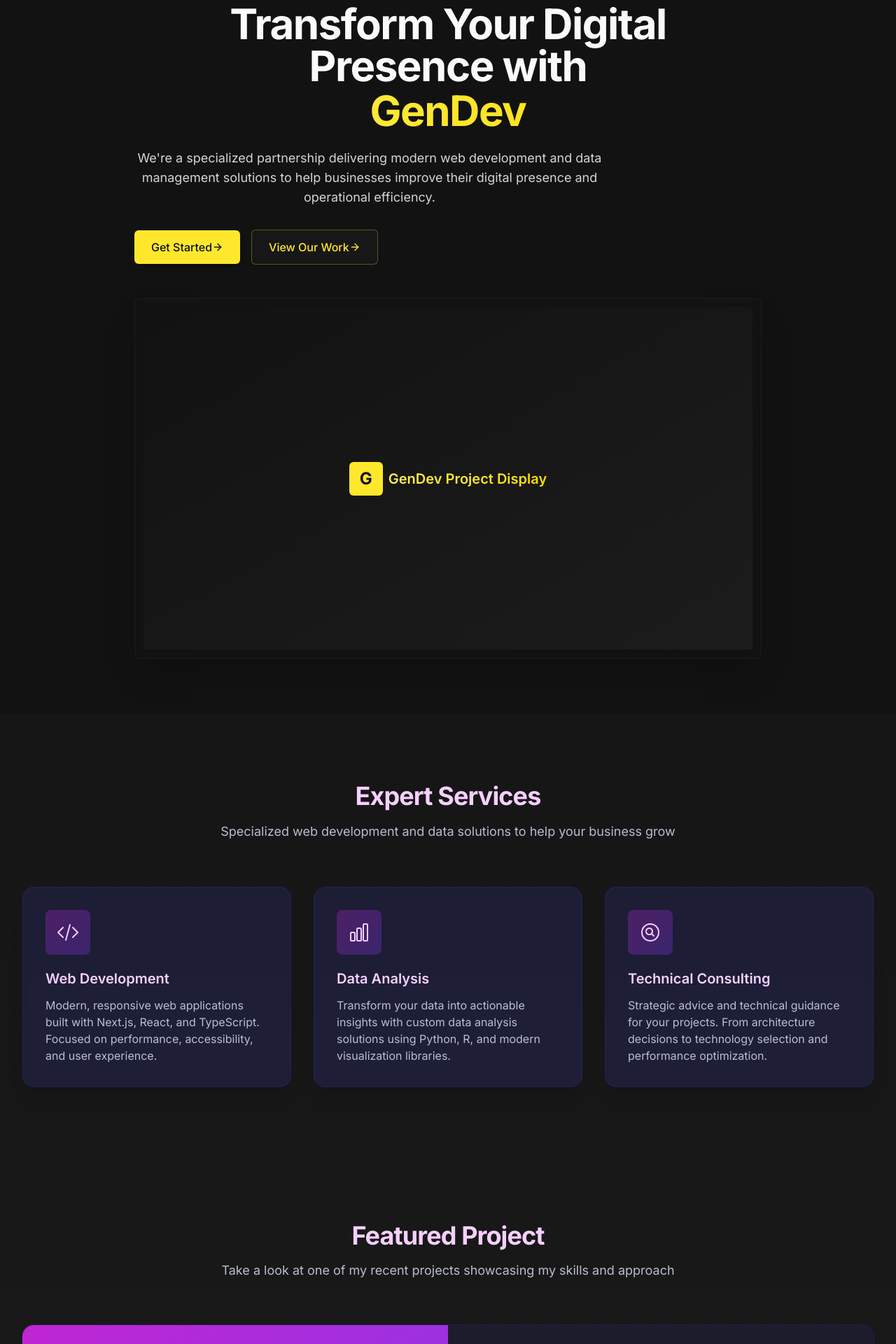
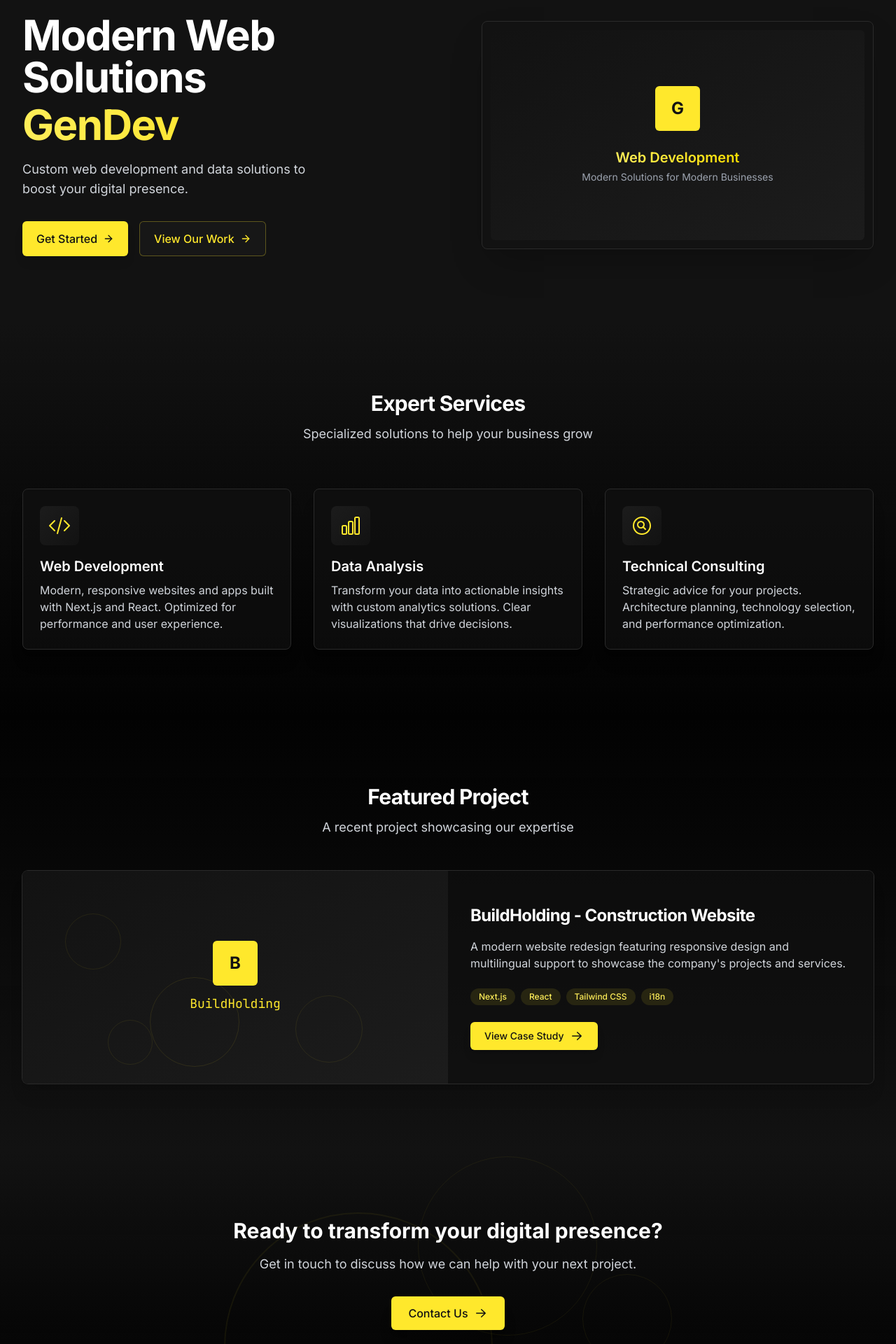
Before and after one commit to DDMitev/GenDev, a Next.js app: page / in a window 1280 px wide. Shown: the part 140-2060 px from the top of the page at 70% size. Built offline with nearby package versions, Linux system fonts and the light colour scheme.

Commit message:
Update homepage sections with Black & Yellow theme and improved mobile layout

```diff
--- a/src/components/sections/home/CTASection.tsx
+++ b/src/components/sections/home/CTASection.tsx
@@ -5,32 +5,32 @@
 
 export default function CTASection() {
   return (
-    <section className="relative py-24">
+    <section className="relative py-16 md:py-24 bg-gradient-to-b from-black to-midnight-900/90">
       {/* Decorative elements */}
-      <div className="absolute inset-0 opacity-10 pointer-events-none">
-        <div className="absolute left-1/4 top-1/4 h-96 w-96 rounded-full border-2 border-white"></div>
-        <div className="absolute right-1/3 bottom-1/4 h-64 w-64 rounded-full border border-white"></div>
-        <div className="absolute right-1/4 top-1/2 h-32 w-32 rounded-full border border-white"></div>
+      <div className="absolute inset-0 opacity-15 pointer-events-none">
+        <div className="absolute left-1/4 top-1/4 h-72 w-72 md:h-96 md:w-96 rounded-full border-2 border-cyber-yellow-500/40"></div>
+        <div className="absolute right-1/3 bottom-1/4 h-48 w-48 md:h-64 md:w-64 rounded-full border border-cyber-yellow-500/40"></div>
+        <div className="absolute right-1/4 top-1/2 h-24 w-24 md:h-32 md:w-32 rounded-full border border-cyber-yellow-500/40"></div>
       </div>
 
       <Container>
-        <div className="relative z-10 text-center">
-          <h2 className="mb-6 text-3xl font-bold text-white md:text-4xl">
-            Ready to bring your ideas to life?
+        <div className="relative z-10 text-center px-4 sm:px-6">
+          <h2 className="mb-3 md:mb-4 text-2xl md:text-3xl font-bold text-white">
+            Ready to transform your digital presence?
           </h2>
-          <p className="mx-auto mb-10 max-w-2xl text-xl text-indigo-100">
-            Let's collaborate to create something amazing. Get in touch to discuss your project.
+          <p className="mx-auto mb-6 md:mb-8 max-w-2xl text-base md:text-lg text-gray-300">
+            Get in touch to discuss how we can help with your next project.
           </p>
           <Link
             href="/contact"
-            className="inline-flex items-center justify-center rounded-md bg-indigo-900 px-8 py-3 text-base font-medium text-fuchsia-200 shadow-xl transition-all duration-300 hover:shadow-2xl hover:bg-indigo-800 hover:translate-y-[-2px] focus:outline-none border border-indigo-700"
+            className="inline-flex items-center justify-center rounded-md bg-cyber-yellow-500 px-5 py-2.5 md:px-6 md:py-3 text-base font-medium text-black shadow-xl transition-all duration-300 hover:shadow-cyber-yellow-500/20 hover:bg-cyber-yellow-400 hover:translate-y-[-2px] focus:outline-none focus:ring-2 focus:ring-cyber-yellow-600 focus:ring-offset-2 focus:ring-offset-midnight-900"
           >
-            Start a Conversation
+            Contact Us
             <svg
               xmlns="http://www.w3.org/2000/svg"
               viewBox="0 0 20 20"
               fill="currentColor"
-              className="ml-2 h-5 w-5"
+              className="ml-2 h-4 w-4 md:h-5 md:w-5"
             >
               <path
                 fillRule="evenodd"
--- a/src/components/sections/home/FeaturedProjectSection.tsx
+++ b/src/components/sections/home/FeaturedProjectSection.tsx
@@ -5,73 +5,78 @@
 
 export default function FeaturedProjectSection() {
   return (
-    <section className="relative py-24">
+    <section className="relative py-16 md:py-24 bg-gradient-to-b from-midnight-900/90 to-black">
       <Container>
-        <div className="text-center mb-16 relative z-10">
-          <h2 className="text-3xl font-bold tracking-tight text-fuchsia-200 sm:text-4xl">
+        <div className="text-center mb-10 md:mb-12 relative z-10">
+          <h2 className="text-2xl md:text-3xl font-bold tracking-tight text-white">
             Featured Project
           </h2>
-          <p className="mt-4 max-w-2xl mx-auto text-lg text-indigo-100/80">
-            Take a look at one of my recent projects showcasing my skills and approach
+          <p className="mt-3 max-w-2xl mx-auto text-base md:text-lg text-gray-300">
+            A recent project showcasing our expertise
           </p>
         </div>
 
-        <div className="relative z-10 overflow-hidden rounded-2xl bg-indigo-900/20 backdrop-blur-sm shadow-xl ring-1 ring-indigo-800/30 transition-all duration-300 hover:shadow-2xl hover:shadow-fuchsia-500/5 hover:ring-fuchsia-500/20">
+        <div className="relative z-10 overflow-hidden rounded-lg bg-midnight-800/60 shadow-xl ring-1 ring-midnight-600 transition-all duration-300 hover:shadow-2xl hover:shadow-cyber-yellow-500/10 hover:ring-cyber-yellow-500/30">
           <div className="lg:grid lg:grid-cols-2 lg:gap-0">
-            <div className="relative h-60 overflow-hidden bg-gradient-to-br from-fuchsia-600 to-violet-600 sm:h-80 lg:h-full">
+            <div className="relative h-60 overflow-hidden bg-gradient-to-br from-black to-midnight-700 sm:h-72 lg:h-full">
               {/* Project image placeholder with gradient animation */}
               <div className="absolute inset-0 flex items-center justify-center">
-                <div className="font-mono text-white/80 text-sm">BuildHolding Project</div>
+                <div className="flex flex-col items-center">
+                  <div className="h-16 w-16 flex items-center justify-center rounded-md bg-cyber-yellow-500 text-black text-2xl font-bold mb-3">
+                    B
+                  </div>
+                  <div className="font-mono text-cyber-yellow-500 text-base md:text-lg">BuildHolding</div>
+                </div>
               </div>
 
               {/* Decorative elements */}
               <div className="absolute top-0 left-0 h-full w-full opacity-20">
-                <div className="absolute top-[20%] left-[10%] h-20 w-20 rounded-full border border-white/20"></div>
-                <div className="absolute top-[50%] left-[30%] h-32 w-32 rounded-full border border-white/30"></div>
-                <div className="absolute top-[70%] left-[20%] h-16 w-16 rounded-full border border-white/20"></div>
-                <div className="absolute right-[20%] bottom-[10%] h-24 w-24 rounded-full border border-white/20"></div>
+                <div className="absolute top-[20%] left-[10%] h-20 w-20 rounded-full border border-cyber-yellow-500/40"></div>
+                <div className="absolute top-[50%] left-[30%] h-32 w-32 rounded-full border border-cyber-yellow-500/50"></div>
+                <div className="absolute top-[70%] left-[20%] h-16 w-16 rounded-full border border-cyber-yellow-500/40"></div>
+                <div className="absolute right-[20%] bottom-[10%] h-24 w-24 rounded-full border border-cyber-yellow-500/40"></div>
               </div>
             </div>
 
-            <div className="px-6 py-12 lg:px-8 lg:py-16">
-              <div className="mx-auto max-w-2xl">
+            <div className="px-5 py-6 md:px-6 md:py-8 lg:px-8 lg:py-12">
+              <div className="mx-auto">
                 <div>
-                  <h3 className="text-2xl font-bold tracking-tight text-fuchsia-200">
-                    BuildHolding - Modern Construction Website
+                  <h3 className="text-xl md:text-2xl font-bold tracking-tight text-white">
+                    BuildHolding - Construction Website
                   </h3>
-                  <p className="mt-6 text-lg text-indigo-100/80">
-                    A comprehensive website redesign for a construction company, featuring modern UI, responsive design, and interactive elements to showcase the company's projects and services.
+                  <p className="mt-3 md:mt-4 text-sm md:text-base text-gray-300">
+                    A modern website redesign featuring responsive design and multilingual support to showcase the company's projects and services.
                   </p>
                 </div>
 
-                <div className="mt-8">
+                <div className="mt-5 md:mt-6">
                   <div className="flex flex-wrap gap-2">
-                    <span className="inline-flex items-center rounded-full bg-fuchsia-500/20 px-3 py-1 text-xs font-medium text-fuchsia-200">
+                    <span className="inline-flex items-center rounded-full bg-cyber-yellow-500/10 px-2.5 py-0.5 md:px-3 md:py-1 text-xs font-medium text-cyber-yellow-400">
                       Next.js
                     </span>
-                    <span className="inline-flex items-center rounded-full bg-fuchsia-500/20 px-3 py-1 text-xs font-medium text-fuchsia-200">
+                    <span className="inline-flex items-center rounded-full bg-cyber-yellow-500/10 px-2.5 py-0.5 md:px-3 md:py-1 text-xs font-medium text-cyber-yellow-400">
                       React
                     </span>
-                    <span className="inline-flex items-center rounded-full bg-violet-500/20 px-3 py-1 text-xs font-medium text-violet-200">
+                    <span className="inline-flex items-center rounded-full bg-cyber-yellow-500/10 px-2.5 py-0.5 md:px-3 md:py-1 text-xs font-medium text-cyber-yellow-400">
                       Tailwind CSS
                     </span>
-                    <span className="inline-flex items-center rounded-full bg-violet-500/20 px-3 py-1 text-xs font-medium text-violet-200">
-                      Responsive Design
+                    <span className="inline-flex items-center rounded-full bg-cyber-yellow-500/10 px-2.5 py-0.5 md:px-3 md:py-1 text-xs font-medium text-cyber-yellow-400">
+                      i18n
                     </span>
                   </div>
                 </div>
 
-                <div className="mt-8">
+                <div className="mt-5 md:mt-6">
                   <Link
                     href="/portfolio/buildholding"
-                    className="inline-flex items-center rounded-md bg-gradient-to-r from-fuchsia-600 to-violet-600 px-6 py-3 text-sm font-medium text-white shadow-lg transition-all duration-300 hover:shadow-fuchsia-500/20 hover:translate-y-[-2px] focus:outline-none"
+                    className="inline-flex items-center rounded-md bg-cyber-yellow-500 px-4 py-2 md:px-5 md:py-2.5 text-sm font-medium text-black shadow-lg transition-all duration-300 hover:bg-cyber-yellow-400 hover:shadow-cyber-yellow-500/20 hover:translate-y-[-2px] focus:outline-none"
                   >
                     View Case Study
                     <svg
                       xmlns="http://www.w3.org/2000/svg"
                       viewBox="0 0 20 20"
                       fill="currentColor"
-                      className="ml-2 h-5 w-5"
+                      className="ml-2 h-4 w-4 md:h-5 md:w-5"
                     >
                       <path
                         fillRule="evenodd"
--- a/src/components/sections/home/HeroSection.tsx
+++ b/src/components/sections/home/HeroSection.tsx
@@ -6,56 +6,62 @@
 
 export default function HeroSection() {
   return (
-    <section className="relative overflow-hidden bg-gradient-to-b from-midnight-800 to-black py-12 md:py-20">
+    <section className="relative overflow-hidden bg-gradient-to-b from-midnight-800 to-black py-16 md:py-24">
       {/* Background decoration */}
       <div className="absolute inset-0 -z-10 animate-pulse-slow">
         <div className="absolute right-0 top-0 h-96 w-96 -translate-y-1/2 translate-x-1/4 rounded-full bg-cyber-yellow-500/10 blur-3xl"></div>
         <div className="absolute bottom-0 left-0 h-96 w-96 translate-y-1/2 -translate-x-1/4 rounded-full bg-cyber-yellow-500/10 blur-3xl"></div>
       </div>
 
-      <div className="mx-auto max-w-4xl text-center">
+      <div className="mx-auto max-w-7xl px-4 sm:px-6 lg:px-8">
         <ScrollReveal>
-          <h1 className="text-center text-3xl font-bold tracking-tight sm:text-4xl md:text-5xl lg:text-6xl">
-            <span className="block">Transform Your Digital Presence with</span>
-            <span className="mt-1 block bg-gradient-to-r from-cyber-yellow-400 to-cyber-yellow-600 bg-clip-text text-transparent">
+          <div className="md:flex md:items-center md:justify-between md:gap-12 lg:gap-24">
+            <div className="mb-10 md:mb-0 md:w-1/2">
+              <h1 className="text-3xl font-bold tracking-tight sm:text-4xl md:text-5xl lg:text-6xl">
+                <span className="text-white">Modern Web Solutions</span>
+                <span className="mt-2 block bg-gradient-to-r from-cyber-yellow-400 to-cyber-yellow-600 bg-clip-text text-transparent">
                   GenDev
                 </span>
               </h1>
 
-          <p className="mt-6 max-w-2xl text-center text-lg text-gray-300">
-            We're a specialized partnership delivering modern web development and data management
-            solutions to help businesses improve their digital presence and operational efficiency.
+              <p className="mt-5 max-w-md text-lg text-gray-300">
+                Custom web development and data solutions to boost your digital presence.
               </p>
 
-          <div className="mt-8 flex flex-col items-center space-y-4 sm:flex-row sm:space-x-4 sm:space-y-0">
+              <div className="mt-8 flex flex-wrap gap-4">
                 <Link
                   href="/contact"
-              className="inline-flex items-center justify-center rounded-md bg-cyber-yellow-500 px-6 py-3 text-base font-medium text-black shadow-lg hover:bg-cyber-yellow-400 focus:outline-none focus:ring-2 focus:ring-cyber-yellow-600 focus:ring-offset-2 focus:ring-offset-gray-900"
+                  className="inline-flex items-center justify-center rounded-md bg-cyber-yellow-500 px-5 py-3 text-base font-medium text-black shadow-lg hover:bg-cyber-yellow-400 focus:outline-none focus:ring-2 focus:ring-cyber-yellow-600 focus:ring-offset-2 focus:ring-offset-midnight-900"
                 >
                   Get Started
-              <ArrowRight className="h-4 w-4 transition-transform group-hover:translate-x-1" />
+                  <ArrowRight className="ml-2 h-4 w-4" />
                 </Link>
 
                 <Link
                   href="/portfolio"
-              className="inline-flex items-center justify-center rounded-md border border-cyber-yellow-500/30 bg-midnight-700/50 px-6 py-3 text-base font-medium text-cyber-yellow-500 hover:bg-midnight-700 hover:text-cyber-yellow-400 focus:outline-none focus:ring-2 focus:ring-cyber-yellow-500/50 focus:ring-offset-2 focus:ring-offset-gray-900"
+                  className="inline-flex items-center justify-center rounded-md border border-cyber-yellow-500/30 bg-midnight-700/50 px-5 py-3 text-base font-medium text-cyber-yellow-500 hover:bg-midnight-700 hover:text-cyber-yellow-400 focus:outline-none focus:ring-2 focus:ring-cyber-yellow-500/50 focus:ring-offset-2 focus:ring-offset-midnight-900"
                 >
                   View Our Work
-              <ArrowRight className="h-4 w-4 transition-transform group-hover:translate-x-1" />
+                  <ArrowRight className="ml-2 h-4 w-4" />
                 </Link>
+              </div>
             </div>
 
             {/* Featured image */}
-          <div className="mt-12 w-full rounded-lg border border-midnight-700 bg-midnight-800/50 p-3 shadow-2xl">
-            <div className="aspect-[16/9] w-full overflow-hidden rounded bg-midnight-700">
-              <div className="grid h-full place-items-center bg-gradient-to-br from-black to-midnight-700">
-                <div className="flex items-center space-x-2 text-xl font-semibold">
-                  <div className="flex h-12 w-12 items-center justify-center rounded-md bg-cyber-yellow-500 text-black text-2xl font-bold">
+            <div className="md:w-1/2">
+              <div className="rounded-lg border border-midnight-600 bg-midnight-800/50 p-3 shadow-2xl">
+                <div className="aspect-[16/9] w-full overflow-hidden rounded-md bg-gradient-to-br from-black to-midnight-700">
+                  <div className="flex h-full flex-col items-center justify-center p-6">
+                    <div className="flex h-16 w-16 items-center justify-center rounded-md bg-cyber-yellow-500 text-black text-2xl font-bold mb-4">
                       G
                     </div>
-                  <span className="bg-gradient-to-r from-cyber-yellow-400 to-cyber-yellow-600 bg-clip-text text-transparent">
-                    GenDev Project Display
+                    <span className="mt-2 text-xl font-semibold bg-gradient-to-r from-cyber-yellow-400 to-cyber-yellow-600 bg-clip-text text-transparent">
+                      Web Development
                     </span>
+                    <span className="mt-1 text-sm text-gray-400">
+                      Modern Solutions for Modern Businesses
+                    </span>
+                  </div>
                 </div>
               </div>
             </div>
--- a/src/components/sections/home/ServicesSection.tsx
+++ b/src/components/sections/home/ServicesSection.tsx
@@ -8,7 +8,7 @@
   {
     title: 'Web Development',
     description:
-      'Modern, responsive web applications built with Next.js, React, and TypeScript. Focused on performance, accessibility, and user experience.',
+      'Modern, responsive websites and apps built with Next.js and React. Optimized for performance and user experience.',
     icon: (
       <svg xmlns="http://www.w3.org/2000/svg" fill="none" viewBox="0 0 24 24" strokeWidth={1.5} stroke="currentColor" className="h-8 w-8">
         <path strokeLinecap="round" strokeLinejoin="round" d="M17.25 6.75L22.5 12l-5.25 5.25m-10.5 0L1.5 12l5.25-5.25m7.5-3l-4.5 16.5" />
@@ -18,7 +18,7 @@
   {
     title: 'Data Analysis',
     description:
-      'Transform your data into actionable insights with custom data analysis solutions using Python, R, and modern visualization libraries.',
+      'Transform your data into actionable insights with custom analytics solutions. Clear visualizations that drive decisions.',
     icon: (
       <svg xmlns="http://www.w3.org/2000/svg" fill="none" viewBox="0 0 24 24" strokeWidth={1.5} stroke="currentColor" className="h-8 w-8">
         <path strokeLinecap="round" strokeLinejoin="round" d="M3 13.125C3 12.504 3.504 12 4.125 12h2.25c.621 0 1.125.504 1.125 1.125v6.75C7.5 20.496 6.996 21 6.375 21h-2.25A1.125 1.125 0 013 19.875v-6.75zM9.75 8.625c0-.621.504-1.125 1.125-1.125h2.25c.621 0 1.125.504 1.125 1.125v11.25c0 .621-.504 1.125-1.125 1.125h-2.25a1.125 1.125 0 01-1.125-1.125V8.625zM16.5 4.125c0-.621.504-1.125 1.125-1.125h2.25c.621 0 1.125.504 1.125 1.125v15.75c0 .621-.504 1.125-1.125 1.125h-2.25a1.125 1.125 0 01-1.125-1.125V4.125z" />
@@ -28,7 +28,7 @@
   {
     title: 'Technical Consulting',
     description:
-      'Strategic advice and technical guidance for your projects. From architecture decisions to technology selection and performance optimization.',
+      'Strategic advice for your projects. Architecture planning, technology selection, and performance optimization.',
     icon: (
       <svg xmlns="http://www.w3.org/2000/svg" fill="none" viewBox="0 0 24 24" strokeWidth={1.5} stroke="currentColor" className="h-8 w-8">
         <path strokeLinecap="round" strokeLinejoin="round" d="M15.75 15.75l-2.489-2.489m0 0a3.375 3.375 0 10-4.773-4.773 3.375 3.375 0 004.774 4.774zM21 12a9 9 0 11-18 0 9 9 0 0118 0z" />
@@ -46,38 +46,38 @@
   }, []);
 
   return (
-    <section className="relative py-24">
+    <section className="relative py-16 md:py-24 bg-gradient-to-b from-black to-midnight-900/90">
       <Container>
         {mounted ? (
           <>
             <ScrollReveal>
-              <div className="relative z-10 mx-auto max-w-3xl text-center">
-                <h2 className="mb-4 text-3xl font-bold tracking-tight text-fuchsia-200 sm:text-4xl">
+              <div className="relative z-10 mx-auto max-w-2xl text-center mb-12 md:mb-16">
+                <h2 className="mb-3 text-2xl md:text-3xl font-bold tracking-tight text-white">
                   Expert Services
                 </h2>
-                <p className="text-lg leading-relaxed text-indigo-100/80">
-                  Specialized web development and data solutions to help your business grow
+                <p className="text-base md:text-lg leading-relaxed text-gray-300">
+                  Specialized solutions to help your business grow
                 </p>
               </div>
             </ScrollReveal>
 
-            <div className="relative z-10 mt-16 grid gap-8 sm:grid-cols-2 lg:grid-cols-3">
+            <div className="relative z-10 grid gap-6 md:gap-8 sm:grid-cols-2 lg:grid-cols-3">
               {services.map((service, index) => (
                 <ScrollReveal
                   key={service.title}
                   direction="up"
-                  delay={200 + index * 200}
-                  threshold={0.2}
-                  distance={30}
+                  delay={150 + index * 150}
+                  threshold={0.1}
+                  distance={20}
                 >
                   <div
-                    className="group relative rounded-2xl border border-indigo-800/30 bg-indigo-900/30 backdrop-blur-sm p-8 shadow-xl transition-all duration-300 hover:shadow-fuchsia-600/5 hover:translate-y-[-5px] hover:border-fuchsia-500/20"
+                    className="group relative rounded-lg border border-midnight-600 bg-midnight-800/60 p-5 md:p-6 shadow-xl transition-all duration-300 hover:shadow-cyber-yellow-500/10 hover:translate-y-[-3px] hover:border-cyber-yellow-500/30"
                   >
-                    <div className="mb-5 inline-flex h-16 w-16 items-center justify-center rounded-lg bg-gradient-to-br from-fuchsia-600/30 to-violet-600/30 text-fuchsia-200 transition-all duration-300 group-hover:bg-gradient-to-br group-hover:from-fuchsia-600 group-hover:to-violet-600 group-hover:text-white">
+                    <div className="mb-4 inline-flex h-14 w-14 items-center justify-center rounded-lg bg-gradient-to-br from-midnight-700 to-black text-cyber-yellow-500 transition-all duration-300 group-hover:bg-gradient-to-br group-hover:from-cyber-yellow-600 group-hover:to-cyber-yellow-500 group-hover:text-black">
                       {service.icon}
                     </div>
-                    <h3 className="mb-3 text-xl font-semibold text-fuchsia-200">{service.title}</h3>
-                    <p className="text-indigo-100/80">{service.description}</p>
+                    <h3 className="mb-2 text-xl font-semibold text-white group-hover:text-cyber-yellow-500 transition-colors">{service.title}</h3>
+                    <p className="text-gray-300 text-sm md:text-base">{service.description}</p>
                   </div>
                 </ScrollReveal>
               ))}
@@ -85,26 +85,26 @@
           </>
         ) : (
           <>
-            <div className="relative z-10 mx-auto max-w-3xl text-center">
-              <h2 className="mb-4 text-3xl font-bold tracking-tight text-fuchsia-200 sm:text-4xl">
+            <div className="relative z-10 mx-auto max-w-2xl text-center mb-12 md:mb-16">
+              <h2 className="mb-3 text-2xl md:text-3xl font-bold tracking-tight text-white">
                 Expert Services
               </h2>
-              <p className="text-lg leading-relaxed text-indigo-100/80">
-                Specialized web development and data solutions to help your business grow
+              <p className="text-base md:text-lg leading-relaxed text-gray-300">
+                Specialized solutions to help your business grow
               </p>
             </div>
 
-            <div className="relative z-10 mt-16 grid gap-8 sm:grid-cols-2 lg:grid-cols-3">
+            <div className="relative z-10 grid gap-6 md:gap-8 sm:grid-cols-2 lg:grid-cols-3">
               {services.map((service) => (
                 <div
                   key={service.title}
-                  className="group relative rounded-2xl border border-indigo-800/30 bg-indigo-900/30 backdrop-blur-sm p-8 shadow-xl transition-all duration-300 hover:shadow-fuchsia-600/5 hover:translate-y-[-5px] hover:border-fuchsia-500/20"
+                  className="group relative rounded-lg border border-midnight-600 bg-midnight-800/60 p-5 md:p-6 shadow-xl transition-all duration-300 hover:shadow-cyber-yellow-500/10 hover:translate-y-[-3px] hover:border-cyber-yellow-500/30"
                 >
-                  <div className="mb-5 inline-flex h-16 w-16 items-center justify-center rounded-lg bg-gradient-to-br from-fuchsia-600/30 to-violet-600/30 text-fuchsia-200 transition-all duration-300 group-hover:bg-gradient-to-br group-hover:from-fuchsia-600 group-hover:to-violet-600 group-hover:text-white">
+                  <div className="mb-4 inline-flex h-14 w-14 items-center justify-center rounded-lg bg-gradient-to-br from-midnight-700 to-black text-cyber-yellow-500 transition-all duration-300 group-hover:bg-gradient-to-br group-hover:from-cyber-yellow-600 group-hover:to-cyber-yellow-500 group-hover:text-black">
                     {service.icon}
                   </div>
-                  <h3 className="mb-3 text-xl font-semibold text-fuchsia-200">{service.title}</h3>
-                  <p className="text-indigo-100/80">{service.description}</p>
+                  <h3 className="mb-2 text-xl font-semibold text-white group-hover:text-cyber-yellow-500 transition-colors">{service.title}</h3>
+                  <p className="text-gray-300 text-sm md:text-base">{service.description}</p>
                 </div>
               ))}
             </div>
```
Lines whose indentation alone changed are shown as unchanged.
